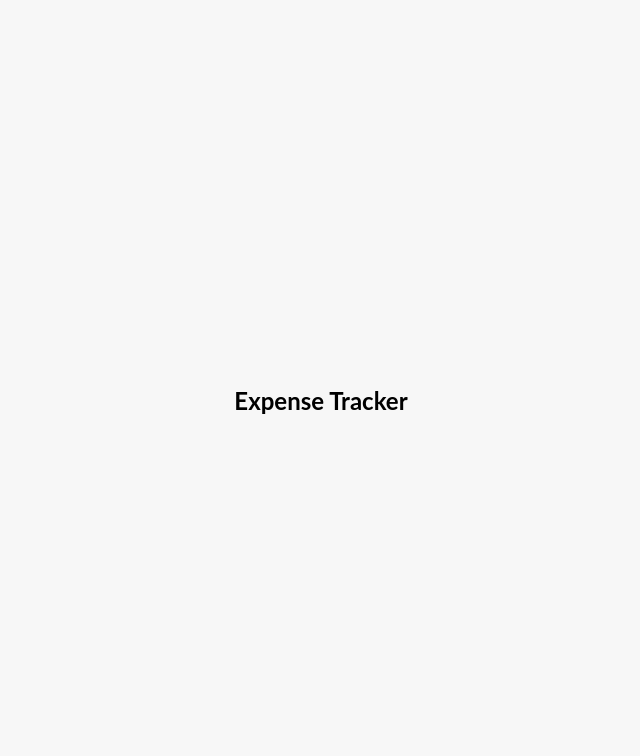
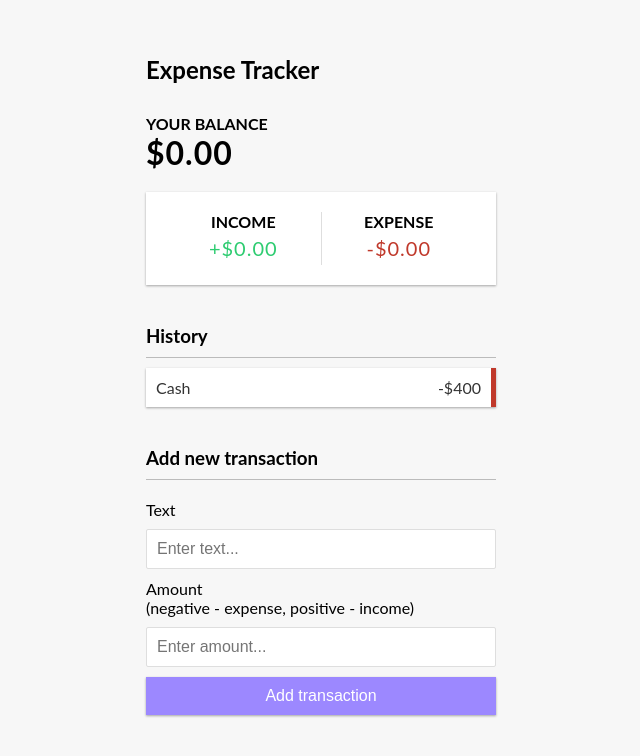
Before and after one commit to Mdakhib/Expense-Tracker-in-react, a React (Create React App) app: page / in a window 1280 px wide. Shown: the top 756 px of the page, without its empty margins (319-959 px from the left). Built offline with nearby package versions, Linux system fonts and the light colour scheme.

Commit message:
components created and desgined

```diff
--- a/src/App.js
+++ b/src/App.js
@@ -1,10 +1,20 @@
 import "./App.css";
+import AddTransaction from "./components/AddTransaction";
+import Balance from "./components/Balance";
 import { Header } from "./components/Header";
+import IncomeExpenses from "./components/IncomeExpenses";
+import TransactionList from "./components/TransactionList";
 
 function App() {
   return (
     <div>
       <Header />
+      <div className="container">
+        <Balance />
+        <IncomeExpenses />
+        <TransactionList />
+        <AddTransaction />
+      </div>
     </div>
   );
 }
--- /dev/null
+++ b/src/components/AddTransaction.js
@@ -0,0 +1,25 @@
+import React from 'react'
+
+function AddTransaction() {
+    return (
+      <>
+        <h3>Add new transaction</h3>
+        <form>
+          <div className="form-control">
+            <label htmlFor="text">Text</label>
+            <input type="text" id="text" placeholder="Enter text..." />
+          </div>
+          <div className="form-control">
+            <label htmlFor="amount">
+              Amount <br />
+              (negative - expense, positive - income)
+            </label>
+            <input type="number" id="amount" placeholder="Enter amount..." />
+          </div>
+          <button className="btn">Add transaction</button>
+        </form>
+      </>
+    );
+}
+
+export default AddTransaction
--- /dev/null
+++ b/src/components/Balance.js
@@ -0,0 +1,12 @@
+import React from 'react'
+
+function Balance() {
+    return (
+      <>
+        <h4>Your Balance</h4>
+        <h1>$0.00</h1>
+      </>
+    );
+}
+
+export default Balance
--- /dev/null
+++ b/src/components/IncomeExpenses.js
@@ -0,0 +1,24 @@
+import React from 'react'
+
+function IncomeExpenses() {
+    return (
+      <>
+        <div className="inc-exp-container">
+          <div>
+            <h4>Income</h4>
+            <p className="money plus">
+              +$0.00
+            </p>
+          </div>
+          <div>
+            <h4>Expense</h4>
+            <p className="money minus">
+              -$0.00
+            </p>
+          </div>
+        </div>
+      </>
+    );
+}
+
+export default IncomeExpenses
--- /dev/null
+++ b/src/components/TransactionList.js
@@ -0,0 +1,17 @@
+import React from "react";
+
+function TransactionList() {
+  return (
+    <>
+      <h3>History</h3>
+      <ul id="list" className="list">
+        <li className="minus">
+          Cash <span>-$400</span>
+          <button className="delete-btn">x</button>
+        </li>
+      </ul>
+    </>
+  );
+}
+
+export default TransactionList;
```
